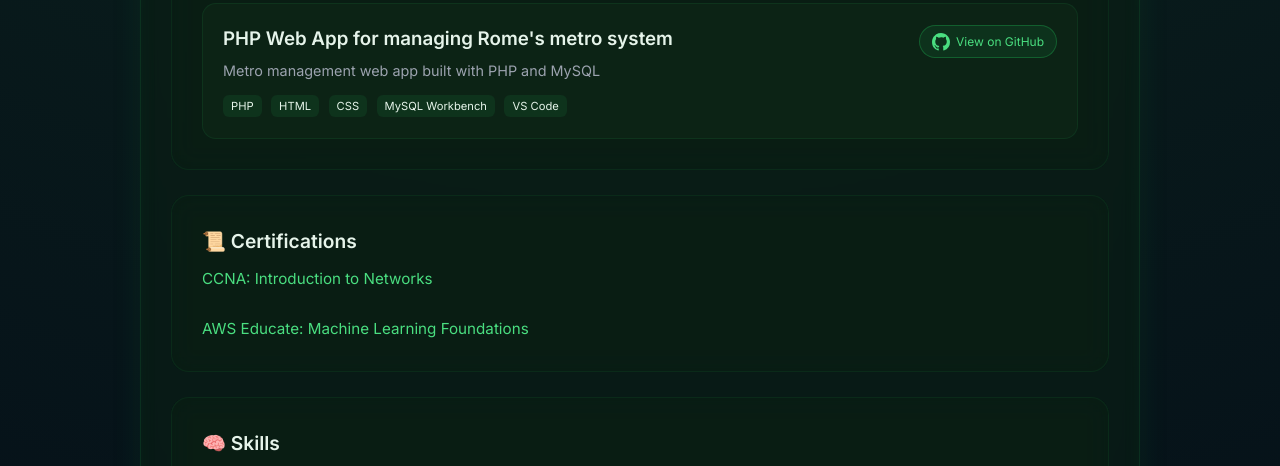
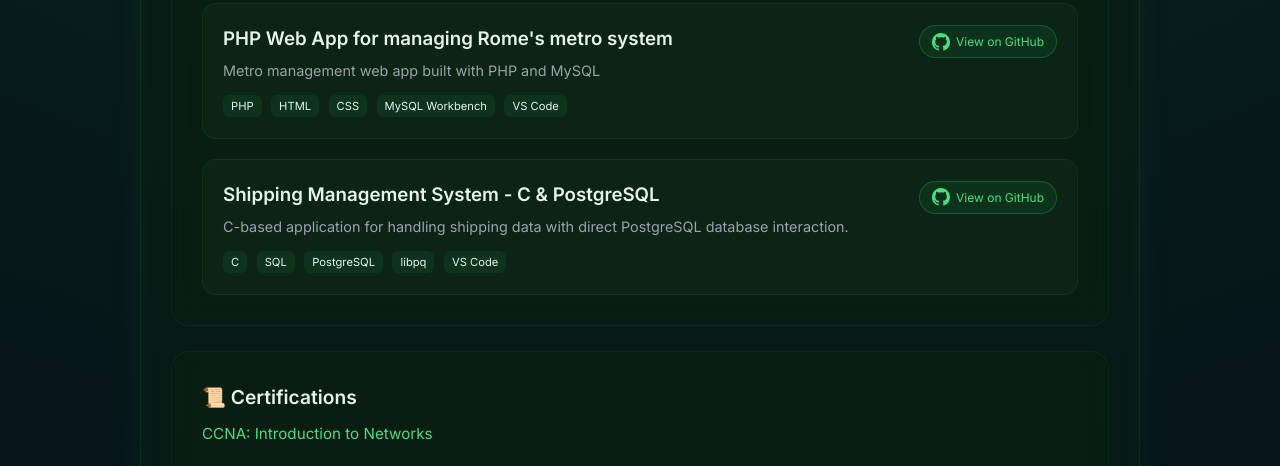
Before and after one commit to Leddosja/Leddosja.github.io, a plain HTML site: page index.html in a window 1280 px wide. Shown: the part 1259-1725 px from the top of the page. Drawn offline with Linux system fonts and the light colour scheme.

Commit message:
Added project 4: shipping management system

```diff
--- a/index.html
+++ b/index.html
@@ -169,6 +169,42 @@
           </div>
         </div>
 
+
+        <!-- PROJECT 4 -->
+        <div class="project-card">
+          <div class="project-content">
+            <div class="project-header">
+              <h3>Shipping Management System - C & PostgreSQL</h3>
+
+              <a href="https://github.com/Leddosja/Shipping-management-system" target="_blank" class="github-btn">
+                <svg height="18" width="18" viewBox="0 0 16 16" fill="currentColor">
+                  <path d="M8 0C3.58 0 0 3.58 0 8a8 8 0 005.47 7.59c.4.07.55-.17.55-.38
+                  0-.19-.01-.82-.01-1.49-2.01.37-2.53-.49-2.69-.94-.09-.23-.48-.94-.82-1.13
+                  -.28-.15-.68-.52-.01-.53.63-.01 1.08.58 1.23.82.72 1.21 1.87.87 2.33.66
+                  .07-.52.28-.87.51-1.07-1.78-.2-3.64-.89-3.64-3.95
+                  0-.87.31-1.59.82-2.15-.08-.2-.36-1.02.08-2.12
+                  0 0 .67-.21 2.2.82a7.66 7.66 0 012-.27c.68 0 1.36.09 2 .27
+                  1.53-1.04 2.2-.82 2.2-.82.44 1.1.16 1.92.08 2.12
+                  .51.56.82 1.27.82 2.15 0 3.07-1.87 3.75-3.65 3.95
+                  .29.25.54.73.54 1.48 0 1.07-.01 1.93-.01 2.2
+                  0 .21.15.46.55.38A8.01 8.01 0 0016 8c0-4.42-3.58-8-8-8z"/>
+                </svg>
+                View on GitHub
+              </a>
+            </div>
+
+            <p>C-based application for handling shipping data with direct PostgreSQL database interaction.</p>
+
+            <div class="project-tags">
+              <span>C</span>
+              <span>SQL</span>
+              <span>PostgreSQL</span>
+              <span>libpq</span>
+              <span>VS Code</span>
+            </div>
+          </div>
+        </div>
+
       </div>
     </div>
 
```
